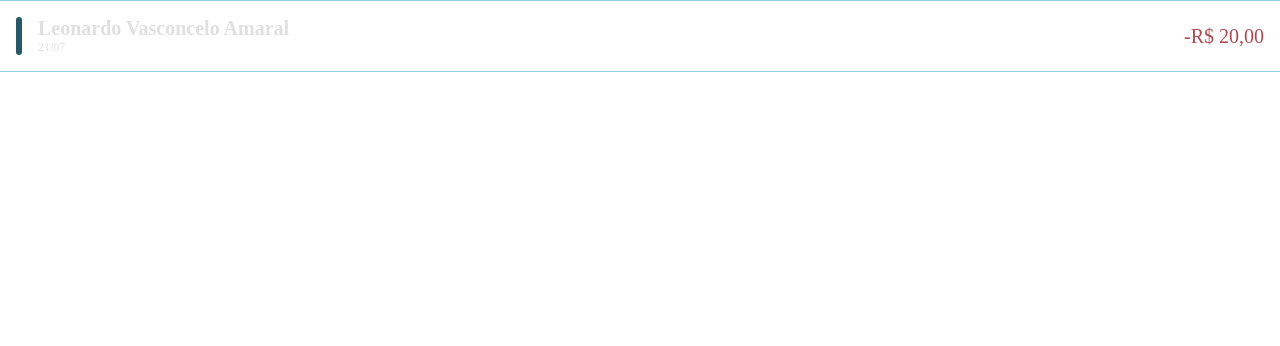
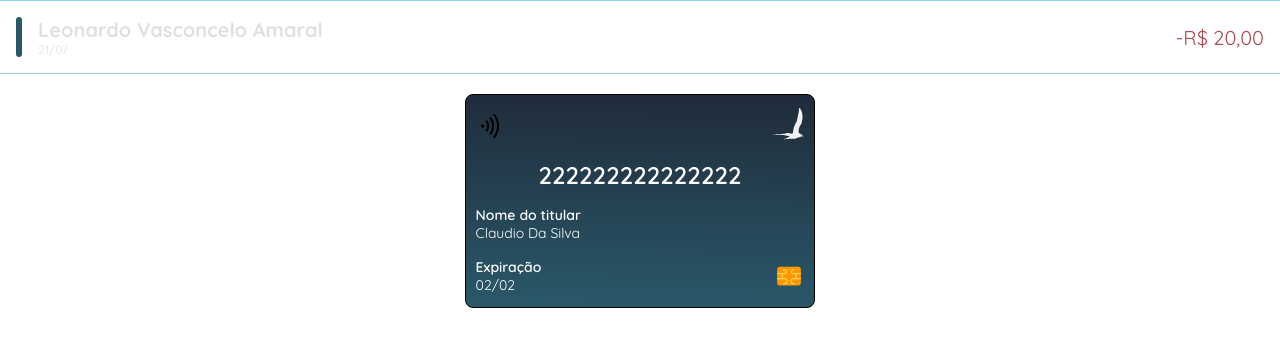
Before and after one commit to Viilih/Seas-react, a React (Create React App) app: page / in a window 1280 px wide. Shown: the top 346 px of the page. Built offline with nearby package versions, Linux system fonts and the light colour scheme.

Commit message:
adicionado: componente dos cartões com estilo dinâmico

```diff
--- a/package.json
+++ b/package.json
@@ -12,6 +12,7 @@
     "@types/react-dom": "^18.0.11",
     "react": "^18.2.0",
     "react-dom": "^18.2.0",
+    "react-icons": "^4.8.0",
     "react-router-dom": "^6.9.0",
     "react-scripts": "5.0.1",
     "sass": "^1.59.3",
--- a/public/index.html
+++ b/public/index.html
@@ -9,9 +9,14 @@
             name="description"
             content="Web site created using create-react-app"
         />
-		<link rel="apple-touch-icon" href="%PUBLIC_URL%/logo192.png" />
         <link rel="manifest" href="%PUBLIC_URL%/manifest.json" />
-		<title>React App</title>
+        <link rel="preconnect" href="https://fonts.googleapis.com" />
+        <link rel="preconnect" href="https://fonts.gstatic.com" crossorigin />
+        <link
+            href="https://fonts.googleapis.com/css2?family=Quicksand:wght@400;500;600;700&display=swap"
+            rel="stylesheet"
+        />
+        <title>Seas Bank | React</title>
     </head>
     <body>
         <noscript>You need to enable JavaScript to run this app.</noscript>
--- a/src/App.tsx
+++ b/src/App.tsx
@@ -2,6 +2,7 @@ import React from "react";
 import "./global.scss";
 import Router from "./route";
 import Transaction from "./components/Transaction/Transaction";
+import Card from "./components/Card/Card";
 
 function App() {
     return (
@@ -13,6 +14,13 @@ function App() {
                 data="21/07"
                 dataColor="spent"
             />
+
+            <Card
+                dataType="platinum"
+                cardNumber={222222222222222}
+                holderName="Claudio Da silva"
+                expiration="02/02"
+            />
         </>
     );
 }
--- a/src/components/Card/Card.module.scss
+++ b/src/components/Card/Card.module.scss
@@ -0,0 +1,76 @@
+.cardContainer[data-type="platinum"] {
+    background: linear-gradient(0.79deg, #295869 1.78%, #202b3a 99.35%);
+}
+
+.cardContainer[data-type="platinum"] span {
+    color: #fff;
+}
+
+.cardContainer[data-type="gold"] {
+    background: linear-gradient(0.79deg, #ebbe4c 0%, #b58408 97.06%);
+}
+
+.cardContainer[data-type="gold"] span {
+    color: #fff;
+}
+
+.cardContainer[data-type="silver"] {
+    background: linear-gradient(0.79deg, #f8f8f8 25.15%, #979797 99.35%);
+}
+
+.cardContainer[data-type="silver"] span {
+    color: black;
+}
+
+.cardContainer {
+    display: flex;
+    flex-direction: column;
+    gap: 1rem;
+    margin: 20px auto;
+    max-width: 350px;
+    max-height: 400px;
+    aspect-ratio: 15 / 8;
+    padding: 0.8rem 0.6rem;
+    border-radius: 8px;
+    border: 1px solid black;
+    .cardHeader {
+        display: flex;
+        align-items: center;
+        justify-content: space-between;
+
+        .nfcIcon {
+            transform: rotate(90deg);
+        }
+    }
+
+    .cardNumberContainer {
+        display: flex;
+        justify-content: center;
+        span {
+            font-size: 24px;
+            font-weight: 600;
+        }
+    }
+
+    .cardHolderName,
+    .cardExpiration > div:first-child {
+        font-size: 14px;
+        display: flex;
+        flex-direction: column;
+    }
+
+    .cardHolderName span:last-child {
+        text-transform: capitalize;
+    }
+
+    .cardHolderName span:first-child,
+    .cardExpiration > div:first-child span:first-child {
+        font-weight: 600;
+    }
+
+    .cardExpiration {
+        display: flex;
+        justify-content: space-between;
+        align-items: center;
+    }
+}
--- a/src/components/Card/Card.tsx
+++ b/src/components/Card/Card.tsx
@@ -1,8 +1,50 @@
-import React from 'react';
-import styles from './Cards.module.scss';
+import React from "react";
+import styles from "./Card.module.scss";
+import { AiOutlineWifi } from "react-icons/ai";
+import { FcSimCardChip } from "react-icons/fc";
 
-const Card = () => {
-	return <div></div>;
+import seasLogo from "./seas-logo.svg";
+
+interface ICardProps {
+    cardNumber: number;
+    holderName: string;
+    expiration: string;
+    dataType: "platinum" | "gold" | "silver";
+}
+
+const Card: React.FC<ICardProps> = ({
+    cardNumber,
+    holderName,
+    expiration,
+    dataType,
+}) => {
+    return (
+        <div className={styles.cardContainer} data-type={dataType}>
+            <div className={styles.cardHeader}>
+                <AiOutlineWifi className={styles.nfcIcon} size={28} />
+                <div>
+                    <img src={seasLogo} alt="seas logo" />
+                </div>
+            </div>
+
+            <div className={styles.cardNumberContainer}>
+                <span>{cardNumber}</span>
+            </div>
+
+            <div className={styles.cardHolderName}>
+                <span>Nome do titular</span>
+                <span>{holderName}</span>
+            </div>
+
+            <div className={styles.cardExpiration}>
+                <div>
+                    <span>Expiração</span>
+                    <span>{expiration}</span>
+                </div>
+                <FcSimCardChip size={30} />
+            </div>
+        </div>
+    );
 };
 
 export default Card;
--- a/src/global.scss
+++ b/src/global.scss
@@ -18,4 +18,5 @@
     box-sizing: border-box;
     list-style: none;
     text-decoration: none;
+    font-family: "Quicksand", sans-serif;
 }
```
Also changed, not shown: src/components/Card/seas-logo.svg (added), 1 other file (tests, documents, lock files or other folders). Lines whose indentation alone changed are shown as unchanged.
